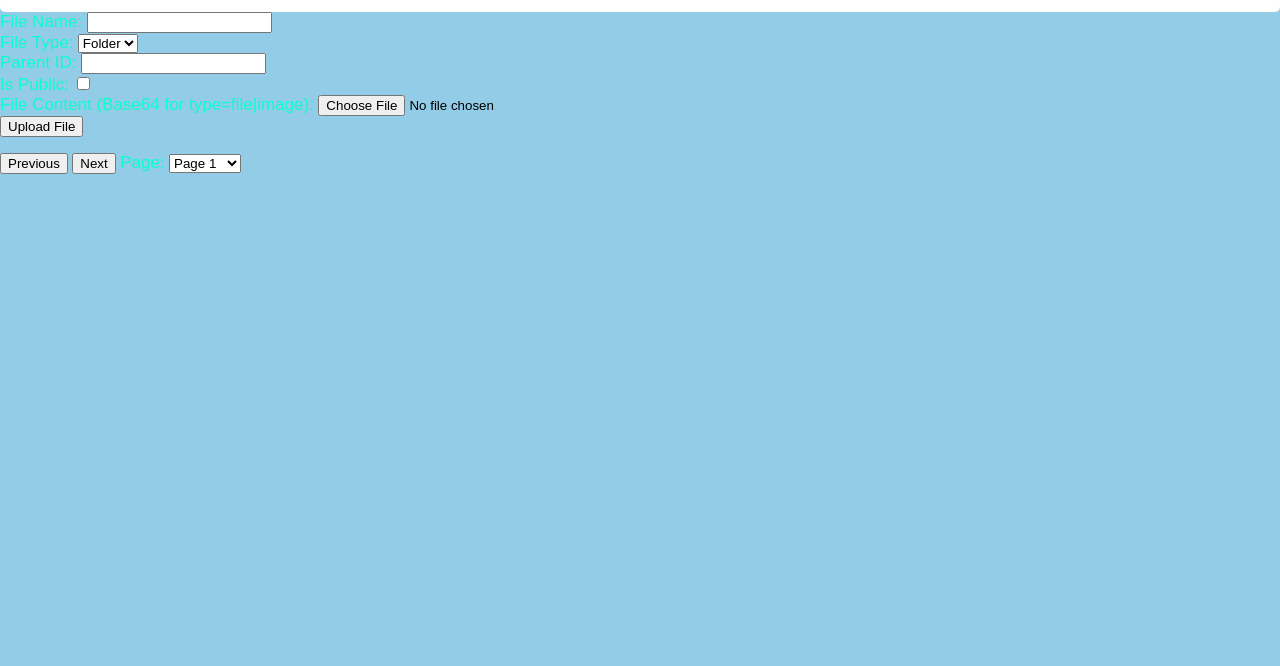
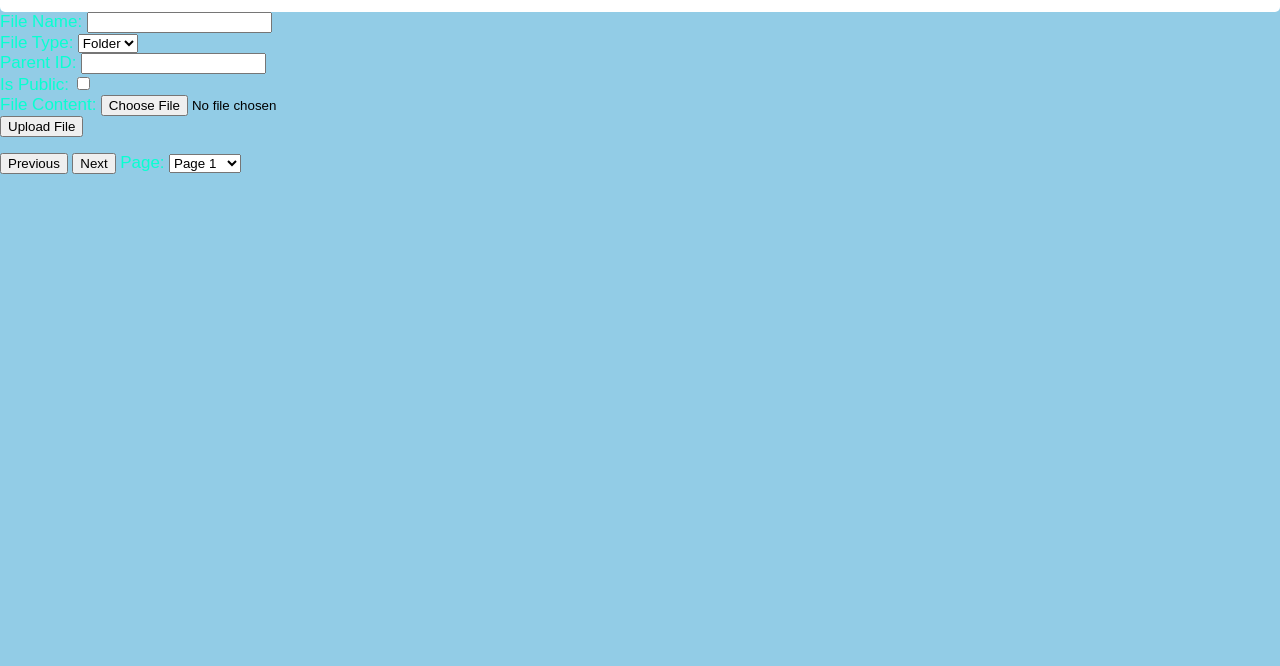
Before and after one commit to rungene/vooch-files_manager, a website: page frontend/home.html in a window 1280 px wide. Shown: the part 134-800 px from the top of the page. Drawn offline with Linux system fonts and the light colour scheme; no server answers; sample sign-in values are in the browser's storage.

Commit message:
Updating form

```diff
--- a/frontend/home.html
+++ b/frontend/home.html
@@ -34,7 +34,7 @@
     <label for='is-public'>Is Public:</label>
     <input type='checkbox' id='is-public'><br>
 
-    <label for='file-input'>File Content (Base64 for type=file|image):</label>
+    <label for='file-input'>File Content:</label>
     <input type='file' id='file-input'><br>
     <div id='preview'></div>
     <input type='hidden' id='file-id'>
```
